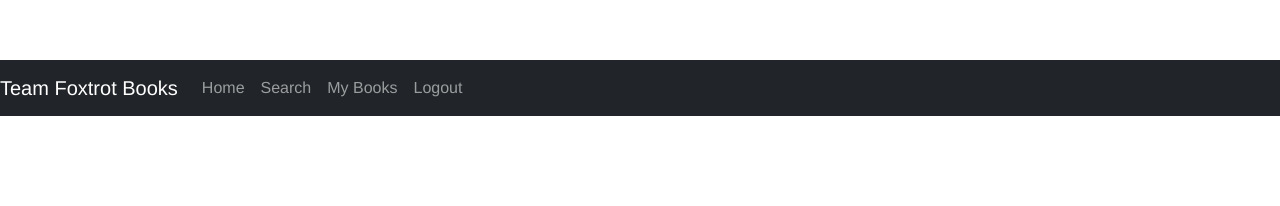
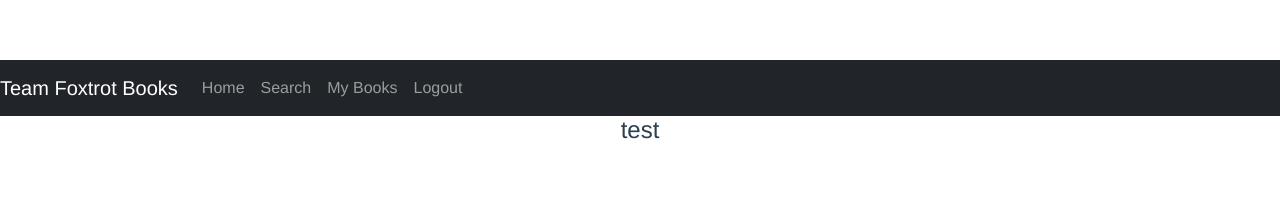
Before and after one commit to Tigistz/team-foxtrot-final-capstone, a Vue app in the folder vue/: page /addbook in a window 1280 px wide. Shown: the top 206 px of the page. Built offline with nearby package versions, Linux system fonts and the light colour scheme.

Commit message:
8.12 morning

```diff
--- /dev/null
+++ b/vue/src/components/BookForm.vue
@@ -0,0 +1,16 @@
+<template>
+  <div>
+      <!-- form -->
+      <h4>test</h4>
+  </div>
+</template>
+
+<script>
+export default {
+
+}
+</script>
+
+<style>
+
+</style>
--- a/vue/src/router/index.js
+++ b/vue/src/router/index.js
@@ -8,6 +8,7 @@ import store from '../store/index'
 import BookSearchPage from '../views/BookSearchPage.vue'
 import Search from '../views/Search.vue'
 import MyBooks from '../views/MyBooks.vue'
+import AddBook from '../views/AddBook.vue'
 
 
 Vue.use(Router)
@@ -81,6 +82,14 @@ const router = new Router({
       meta: {
         requiresAuth: false
       }
+    },
+    {
+      path: "/addbook",
+      name: "addbook",
+      component: AddBook,
+      meta: {
+        requiresAuth: false
+      }
     }
   ]
 })
--- /dev/null
+++ b/vue/src/views/AddBook.vue
@@ -0,0 +1,16 @@
+<template>
+  <book-form/>
+</template>
+
+<script>
+import BookForm from '../components/BookForm.vue'
+export default {
+    name: 'addbook',
+  components: { BookForm },
+
+}
+</script>
+
+<style>
+
+</style>
```
